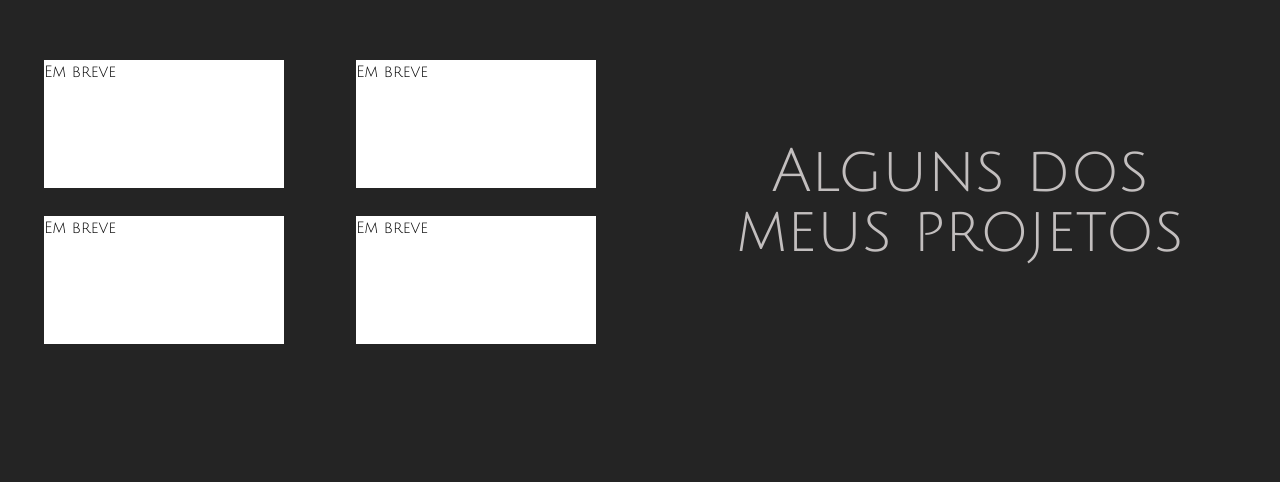
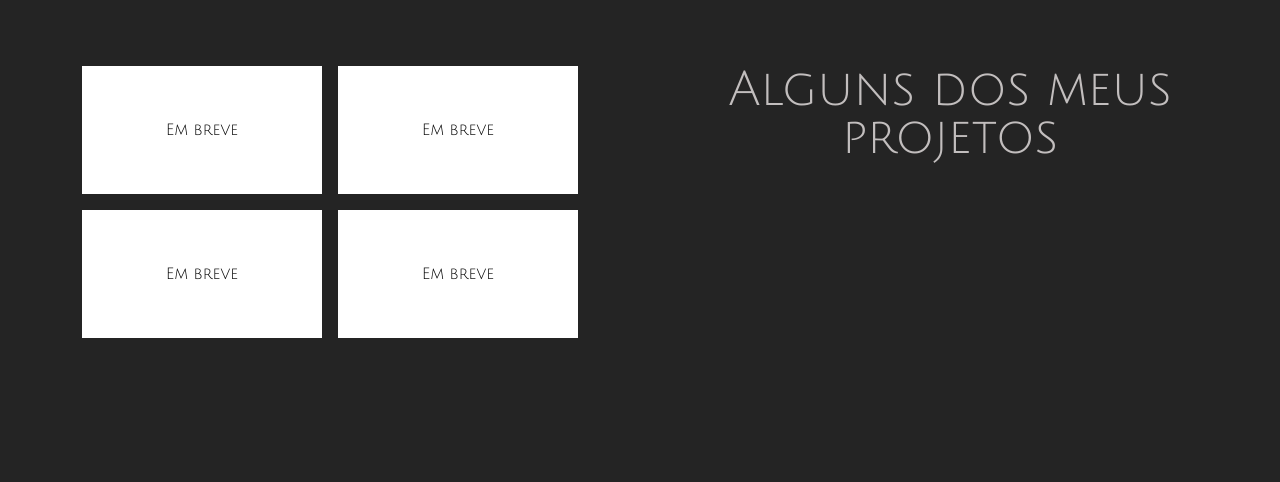
Before and after one commit to ricierirossi/portfolio, a Nuxt app: page / in a window 1280 px wide. Shown: the part 1798-2280 px from the top of the page. Built offline with nearby package versions, Linux system fonts and the light colour scheme.

Commit message:
Refactor using css grid

```diff
--- a/components/ProjectsSection.vue
+++ b/components/ProjectsSection.vue
@@ -1,20 +1,35 @@
 <template>
-  <div
-    id="2"
-    class="grid grid-cols-1 items-center justify-items-center lg:grid-cols-2"
-  >
-    <p
-      class="text-center text-4xl sm:text-5xl md:text-6xl px-14 lg:col-start-2 lg:max-w-xl"
+  <section id="2" class="flex flex-col justify-center text-center px-5 pt-10">
+    <div
+      class="flex flex-col gap-y-10 pb-10 lg:grid lg:grid-cols-2 lg:grid-rows-1"
     >
-      Alguns dos meus projetos
-    </p>
-    <div
-      class="grid grid-cols-1 gap-y-7 justify-items-center items-end px-14 sm:grid-cols-2 sm:max-w-max sm:gap-x-7 lg:gap-x-24 lg:max-w-2lg lg:col-start-1 lg:row-start-1"
-    >
-      <div class="w-60 h-32 bg-white text-black">Em breve</div>
-      <div class="w-60 h-32 bg-white text-black">Em breve</div>
-      <div class="w-60 h-32 bg-white text-black">Em breve</div>
-      <div class="w-60 h-32 bg-white text-black">Em breve</div>
+      <h2 class="lg:col-start-2 lg:col-end-3 lg:row-start-1 lg:row-end-3">
+        <p class="text-3xl sm:text-4xl lg:text-5xl">Alguns dos meus projetos</p>
+      </h2>
+      <div
+        class="grid grid-cols-1 place-self-center gap-4 sm:grid-cols-2 lg:col-start-1 lg:col-end-2 lg:row-start-1 lg:row-end-3"
+      >
+        <div
+          class="w-60 h-32 bg-white text-black flex items-center justify-center"
+        >
+          Em breve
+        </div>
+        <div
+          class="w-60 h-32 bg-white text-black flex items-center justify-center"
+        >
+          Em breve
+        </div>
+        <div
+          class="w-60 h-32 bg-white text-black flex items-center justify-center"
+        >
+          Em breve
+        </div>
+        <div
+          class="w-60 h-32 bg-white text-black flex items-center justify-center"
+        >
+          Em breve
+        </div>
+      </div>
     </div>
-  </div>
+  </section>
 </template>
```
